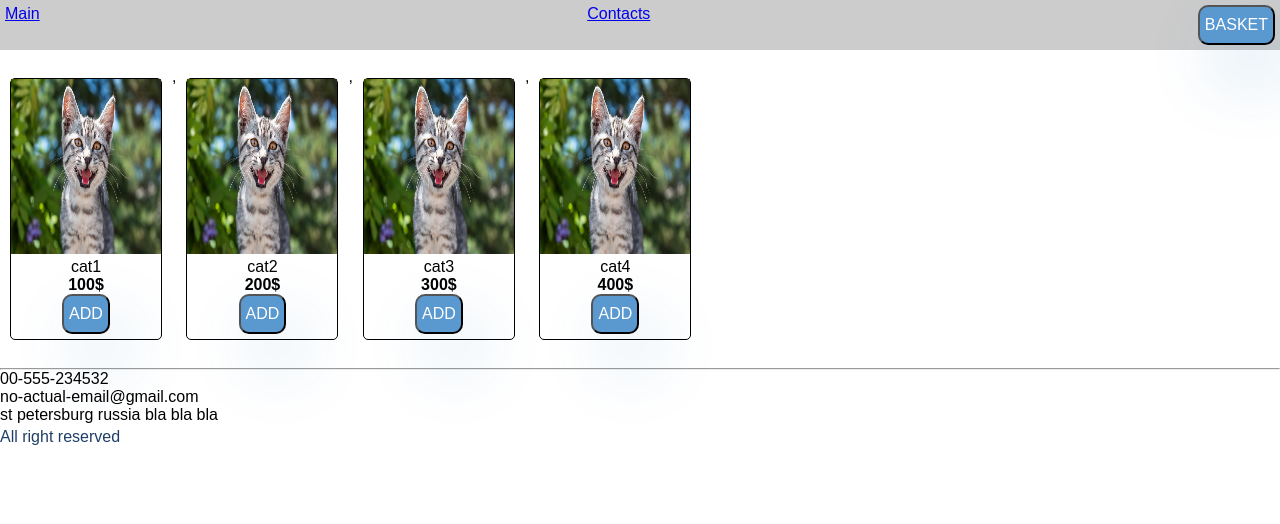
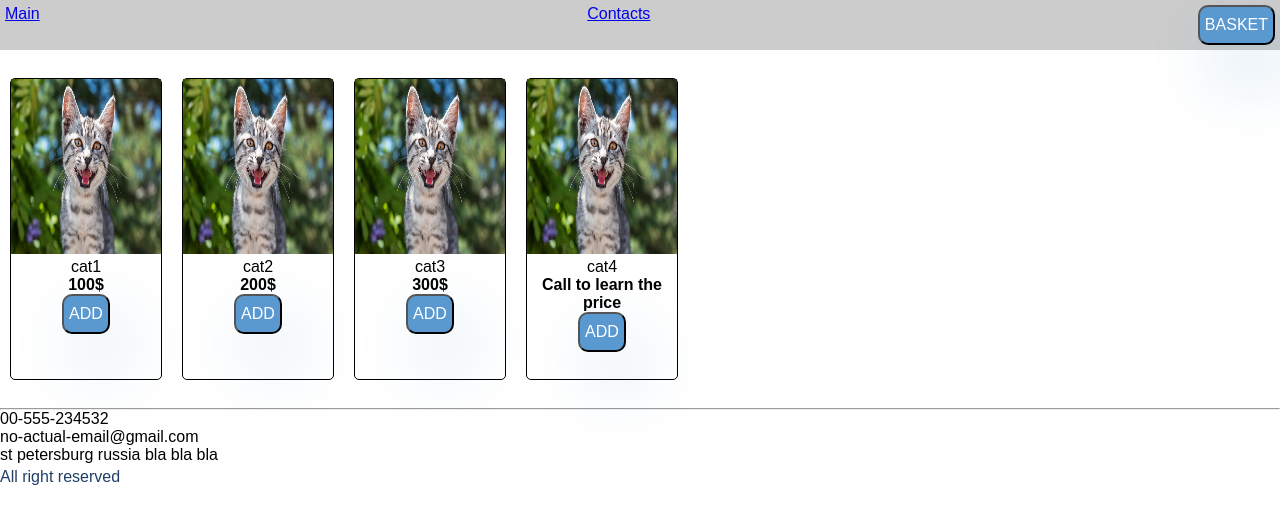
Before and after one commit to incube1989/JS-lvl2, a plain HTML site: page index.html in a window 1280 px wide. Drawn offline with Linux system fonts and the light colour scheme.

Commit message:
removing bad commas

```diff
--- a/script.js
+++ b/script.js
@@ -2,9 +2,8 @@ const cats = [
   { name: "cat1", price:"100$"},
   { name: "cat2", price:"200$"},
   { name: "cat3", price:"300$"},
-  { name: "cat4", price:"400$"},
-
-]
+  { name: "cat4"},
+];
 
 const $goodsList = document.querySelector('.listing');
 
@@ -21,8 +20,10 @@ const renderItem = ({name = "cat", price ="Call to learn the price"}) => {
 };
 
 const renderItemList = (list) => {
-  let goodsList = list.map(item => renderItem(item));
-  $goodsList.insertAdjacentHTML('beforeend', goodsList);
+  var item_list = '';
+  list.forEach(item => item_list+=renderItem(item));
+  console.log (item_list);
+  $goodsList.insertAdjacentHTML('beforeend', item_list);
 }
 
 renderItemList(cats);
--- a/styles.css
+++ b/styles.css
@@ -107,7 +107,7 @@
 }
 
 .list_item{
-  height: 260px;
+  height: 300px;
   width: 150px;
   text-align: center;
   border: 1px solid black;
```
